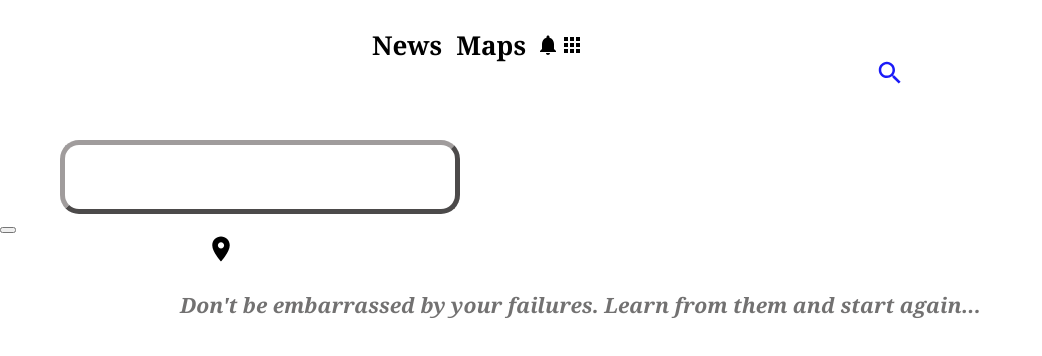
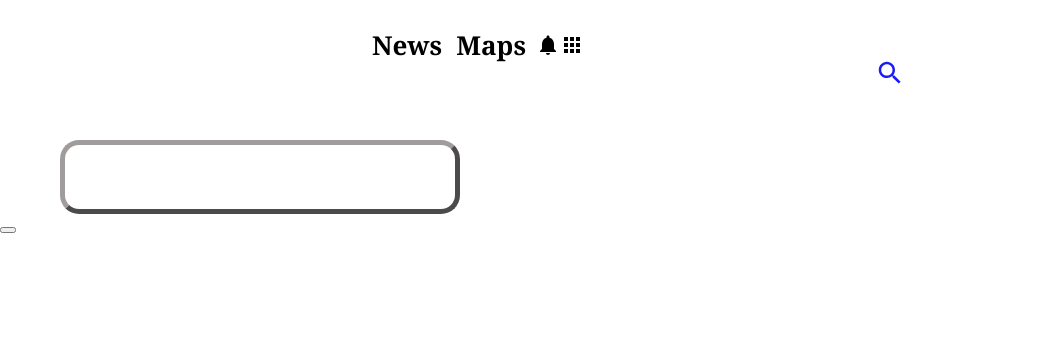
Before and after one commit to Vashisthacoder/Google-clone, a Next.js app: page / in a window 1280 px wide. Shown: the top 356 px of the page, without its empty margins (0-1042 px from the left). Built offline with nearby package versions, Linux system fonts and the light colour scheme.

Commit message:
Update index.js

```diff
--- a/pages/index.js
+++ b/pages/index.js
@@ -99,9 +99,7 @@ export default function Home() {
 
 <div className={styles.image}>
 
-  <RoomIcon id={styles.id}/><h3> Don't be embarrassed by your failures.
-    Learn from them and start again...
-  </h3>
+
 
 
 </div>
```
